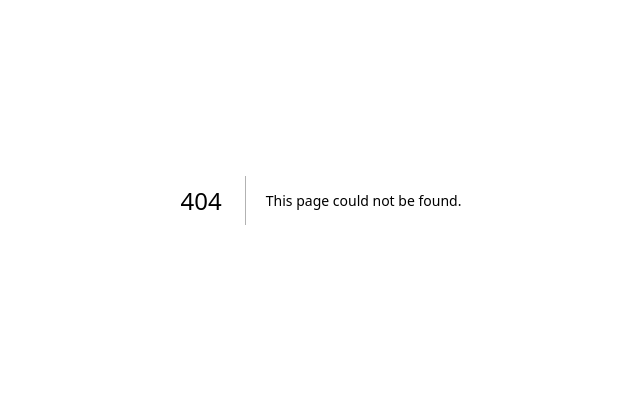
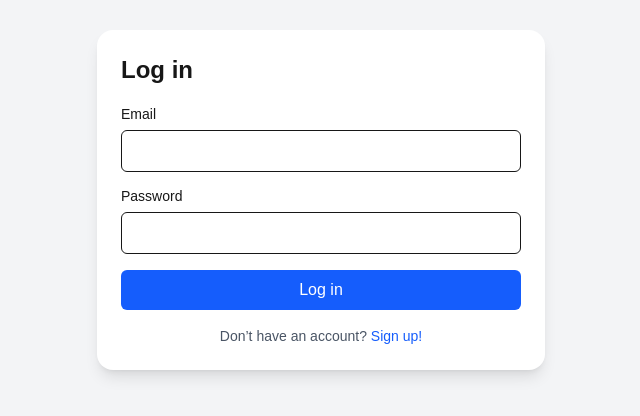
Before and after one commit to toviChervonitz/my-next-app, a Next.js app: page /login in a window 1280 px wide. Before the commit this address had no page. Shown: the part 200-616 px from the top of the page, without its empty margins (319-959 px from the left). Built offline with nearby package versions, Linux system fonts and the light colour scheme.

Commit message:
login signup

```diff
--- /dev/null
+++ b/src/app/components/AuthForm.jsx
@@ -0,0 +1,80 @@
+'use client';
+import React, { useState } from 'react';
+import { useRouter } from 'next/navigation';
+import Link from 'next/link';
+
+export default function AuthForm({ mode }) {
+  const router = useRouter();
+  const [email, setEmail] = useState('');
+  const [password, setPassword] = useState('');
+  const [error, setError] = useState(null);
+  const [loading, setLoading] = useState(false);
+
+  async function handleSubmit(e) {
+    //here call the relevent functions
+    e.preventDefault();
+    console.log("submit");
+  }
+
+  return (
+    <form
+      onSubmit={handleSubmit}
+      className="w-full max-w-md bg-white dark:bg-gray-800 p-6 rounded-2xl shadow-lg"
+    >
+      <h2 className="text-2xl font-semibold mb-4">
+        {mode === 'signup' ? 'Sign up' : 'Log in'}
+      </h2>
+
+      {error && <div className="mb-3 text-sm text-red-600">{error}</div>}
+
+      <label className="block mb-3">
+        <span className="text-sm">Email</span>
+        <input
+          type="email"
+          required
+          value={email}
+          onChange={(e) => setEmail(e.target.value)}
+          className="w-full mt-1 px-3 py-2 border rounded-md dark:bg-gray-700 dark:border-gray-600"
+        />
+      </label>
+
+      <label className="block mb-4">
+        <span className="text-sm">Password</span>
+        <input
+          type="password"
+          required
+          value={password}
+          onChange={(e) => setPassword(e.target.value)}
+          className="w-full mt-1 px-3 py-2 border rounded-md dark:bg-gray-700 dark:border-gray-600"
+        />
+      </label>
+
+      <button
+        type="submit"
+        disabled={loading}
+        className="w-full bg-blue-600 hover:bg-blue-700 text-white py-2 rounded-md transition"
+      >
+        {loading ? 'Please wait...' : mode === 'signup' ? 'Create account' : 'Log in'}
+      </button>
+
+      {/* Link to the other page */}
+      <div className="mt-4 text-center text-sm text-gray-600 dark:text-gray-300">
+        {mode === 'login' ? (
+          <>
+            Don’t have an account?{' '}
+            <Link href="/signup" className="text-blue-600 hover:underline">
+              Sign up!
+            </Link>
+          </>
+        ) : (
+          <>
+            Already have an account?{' '}
+            <Link href="/login" className="text-blue-600 hover:underline">
+              Log in
+            </Link>
+          </>
+        )}
+      </div>
+    </form>
+  );
+}
--- /dev/null
+++ b/src/app/login/page.jsx
@@ -0,0 +1,11 @@
+'use client';
+import React from 'react';
+import AuthForm from '../components/AuthForm';
+
+export default function LoginPage() {
+  return (
+    <div className="min-h-screen flex items-center justify-center bg-gray-100 dark:bg-gray-900">
+      <AuthForm mode="login" />
+    </div>
+  );
+}
--- /dev/null
+++ b/src/app/signup/page.jsx
@@ -0,0 +1,11 @@
+'use client';
+import React from 'react';
+import AuthForm from '../components/AuthForm';
+
+export default function Signup() {
+  return (
+    <div className="min-h-screen flex items-center justify-center bg-gray-100 dark:bg-gray-900">
+      <AuthForm mode="signup" />
+    </div>
+  );
+}
```
